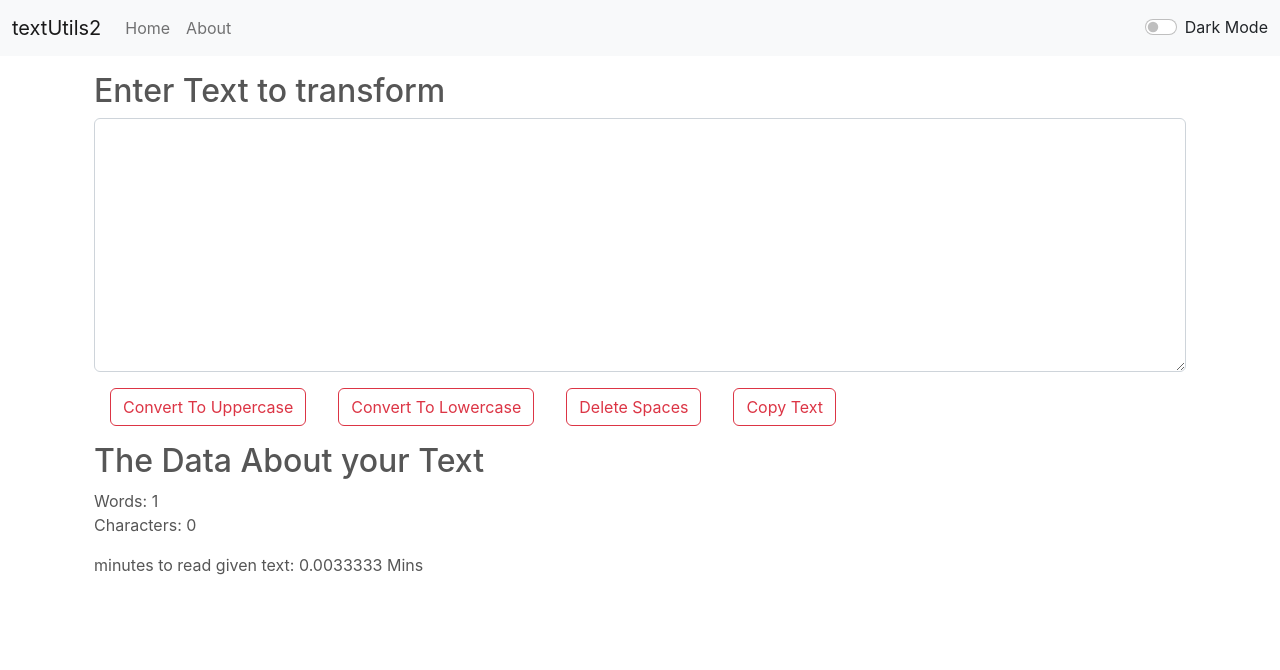
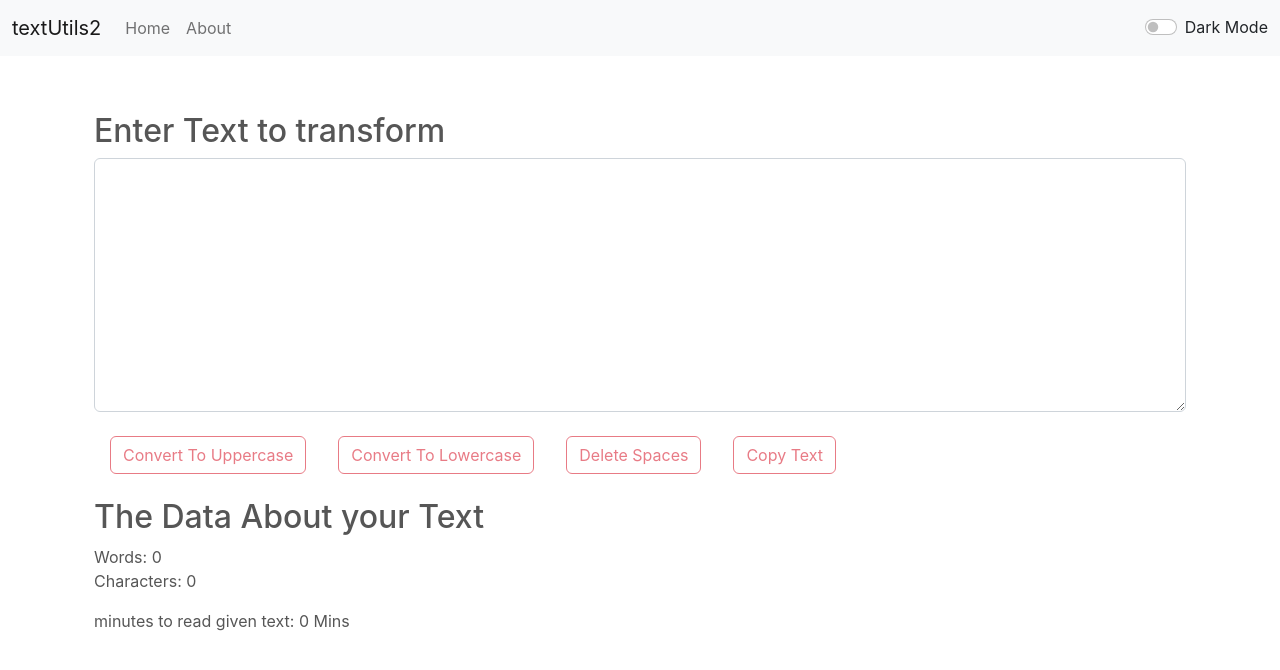
Before and after one commit to ChakrabortyK/React-TextUtils, a React (Create React App) app: page / in a window 1280 px wide. Shown: the top 670 px of the page. Built offline with nearby package versions, Linux system fonts and the light colour scheme.

Commit message:
Final Updates And Fixes

```diff
--- a/src/components/Alert.jsx
+++ b/src/components/Alert.jsx
@@ -2,8 +2,10 @@ import React from 'react'
 
 function Alert(props) {
     return (
-        props.alert && <div className={`alert alert-${props.alert.type} alert-dismissible fade show`} role="alert">
-            <strong>  {props.alert.strong}  </strong>{props.alert.msg}
+        <div style={{ height: '5vh' }}>
+            {props.alert && <div className={`alert alert-${props.alert.type} alert-dismissible fade show`} role="alert">
+                <strong>  {props.alert.strong}  </strong>{props.alert.msg}
+            </div>}
         </div>
     )
 }
--- a/src/components/TextForm.jsx
+++ b/src/components/TextForm.jsx
@@ -59,10 +59,10 @@ export default function TextForm(props) {
 
                     </textarea>
                 </div>
-                <button className="btn btn-outline-danger mx-3" onClick={handleUpClick}>Convert To Uppercase</button>
-                <button className="btn btn-outline-danger mx-3" onClick={handleLoClick}>Convert To Lowercase</button>
-                <button className="btn btn-outline-danger mx-3" onClick={handleDelClick}>Delete Spaces</button>
-                <button className="btn btn-outline-danger mx-3" onClick={handleCopy}>Copy Text</button>
+                <button className="btn btn-outline-danger mx-3 my-2" disabled={text.length === 0} onClick={handleUpClick}>Convert To Uppercase</button>
+                <button className="btn btn-outline-danger mx-3 my-2" disabled={text.length === 0} onClick={handleLoClick}>Convert To Lowercase</button>
+                <button className="btn btn-outline-danger mx-3 my-2" disabled={text.length === 0} onClick={handleDelClick}>Delete Spaces</button>
+                <button className="btn btn-outline-danger mx-3 my-2" disabled={text.length === 0} onClick={handleCopy}>Copy Text</button>
             </div>
             <div className="container my-3"
                 style={{
@@ -70,9 +70,9 @@ export default function TextForm(props) {
                     color: props.mode === 'dark' ? '#fff' : '#565656'
                 }}>
                 <h2>The Data About your Text</h2>
-                <p className='my-0'>Words: {text.split(" ").length}</p>
+                <p className='my-0'>Words: {text.split(/\s/).filter(element => { return element.length !== 0 }).length}</p>
                 <p>Characters: {text.length}</p>
-                <p>minutes to read given text: {text.split(" ").length * 0.0033333} Mins</p>
+                <p>minutes to read given text: {text.split(/\s/).filter(element => { return element.length !== 0 }).length * 0.0042} Mins</p>
             </div>
         </>
     )
```
